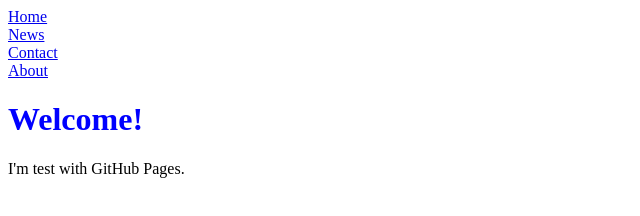
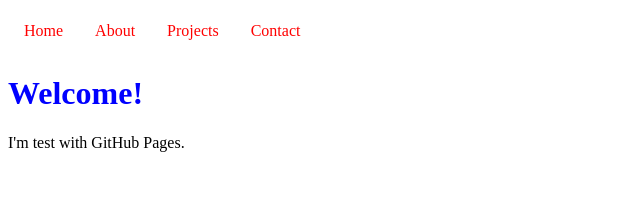
Before and after one commit to Wthebinder/warrenbinder.github.io, a plain HTML site: page index.html in a window 1280 px wide. Shown: the whole page, without its empty margins (0-640 px from the left). Drawn offline with Linux system fonts and the light colour scheme.

Commit message:
Update index.html

```diff
--- a/index.html
+++ b/index.html
@@ -9,21 +9,32 @@
         p1 {
             color: purple;
         }
-        ul {
-            list-style-type: none;
-            margin: 0;
-            padding: 0;
+        .topnav {
+            back-ground: #000000;
+            overflow: hidden;
+        }
+        .topnav a {
+            float: left;
+            color: #ff0000;
+            text-align: center;
+            padding: 14px 16px;
+            text-decoration: none;
+            font-size: 17;
+        }
+        .topnav a:hover {
+            background-color: #ff9933;
+            color: white;
         }
     </style>
 </head>
 <body>
 
-<ul>
-  <li><a href="#home">Home</a></li>
-  <li><a href="#news">News</a></li>
-  <li><a href="#contact">Contact</a></li>
-  <li><a href="#about">About</a></li>
-</ul>
+<div class="topnav">
+  <a class="active" href="#home">Home</a>
+  <a href="#about">About</a>
+  <a href="#projects">Projects</a>
+  <a href="#contact">Contact</a>
+</div>
 
 <h1>Welcome!</h1>
 <p>I'm test with GitHub Pages.</p>
```
